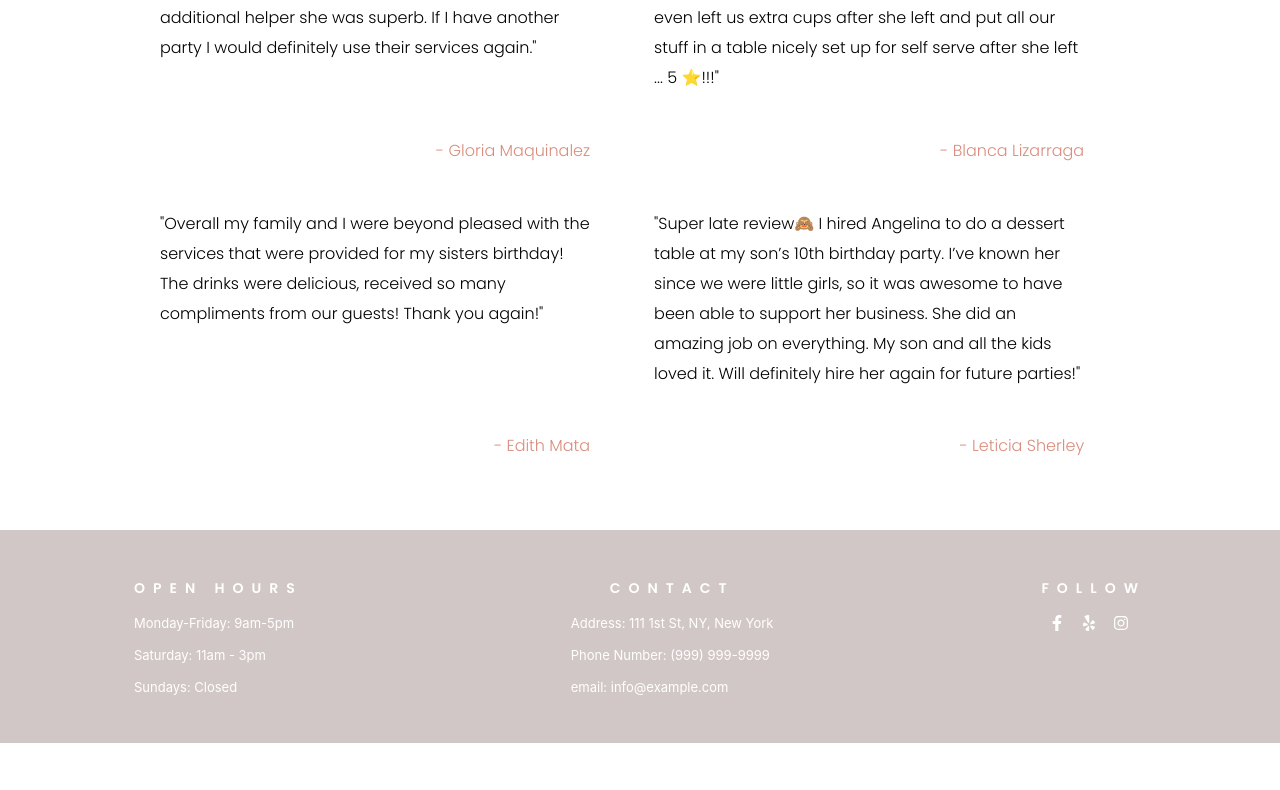
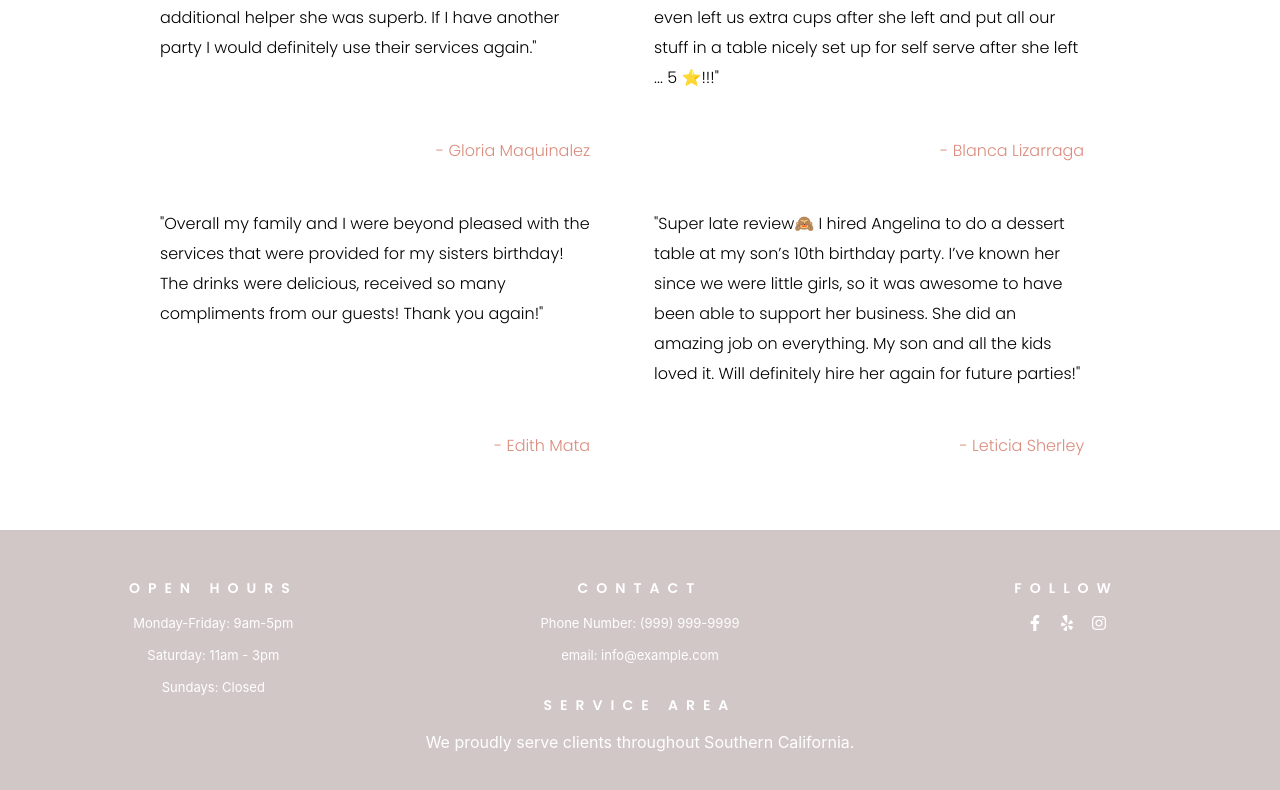
Before and after one commit to chernandez148/icebraker-bartending, a React (Create React App) app: page / in a window 1280 px wide. Shown: the part 3570-4360 px from the top of the page. Before the commit the page ends 4313 px from the top, so only its background shows below. Built offline with nearby package versions, Linux system fonts and the light colour scheme.

Commit message:
updated json

```diff
--- a/src/components/Footer/Footer.js
+++ b/src/components/Footer/Footer.js
@@ -20,7 +20,6 @@ function Footer() {
             </div>
             <div className='contact'>
                 <h1>CONTACT</h1>
-                <span>Address: 111 1st St, NY, New York</span>
                 <span>Phone Number: (999) 999-9999</span>
                 <span>email: info@example.com</span>
             </div>
@@ -32,6 +31,10 @@ function Footer() {
                     ))}
                 </ul>
             </div>
+            <div className='service-area'>
+                <h1>SERVICE AREA</h1>
+                <p>We proudly serve clients throughout Southern California.</p>
+            </div>
         </section>
     )
 }
--- a/src/components/Footer/styles.css
+++ b/src/components/Footer/styles.css
@@ -1,5 +1,6 @@
 .Footer {
     display: flex;
+    flex-wrap: wrap;
     justify-content: space-around;
     padding: 3rem 0;
     background-color: #d2c7c7;
@@ -8,6 +9,7 @@
 .Footer div {
     display: flex;
     flex-direction: column;
+    align-items: center;
 }
 
 .Footer h1 {
@@ -33,16 +35,33 @@
     color: white;
 }
 
+.Footer .hours,
+.Footer .contact,
+.Footer .follow {
+    width: 33%;
+}
+
+.Footer .service-area {
+    width: 100%;
+}
+
+.Footer p {
+    color: white;
+    text-align: center;
+}
+
 @media screen and (max-width: 600px) {
 
     .Footer {
         flex-direction: column;
+        align-items: center;
     }
 
     .Footer div {
         display: flex;
         flex-direction: column;
         align-items: center;
+        width: 100% !important;
     }
 
     .Footer .contact {
--- a/src/components/Home/Contact/Contact.js
+++ b/src/components/Home/Contact/Contact.js
@@ -6,7 +6,7 @@ function Contact() {
         <div className='Contact'>
             <h1>REQUEST A QUOTE</h1>
             <p
-            >IF YOU’D LIKE MORE INFORMATION OR A QUOTE, PLEASE FEEL FREE TO CONTACT US AT (999) 999-9999 OR SEND US AN EMAIL AT CONTACT@ICEBRAKERBARTENDING.COM. MOST INQUIRIES ARE ANSWERED WITHIN 12 HOURS, BUT PLEASE GIVE UP TO 48 HOURS FOR A RESPONSE
+            >IF YOU’D LIKE MORE INFORMATION OR A QUOTE, PLEASE FEEL FREE TO CONTACT US AT (909) 689-4705 OR SEND US AN EMAIL AT CONTACT@ICEBRAKERBARTENDING.COM. MOST INQUIRIES ARE ANSWERED WITHIN 12 HOURS, BUT PLEASE GIVE UP TO 48 HOURS FOR A RESPONSE
             </p>
         </div>
     )
```
